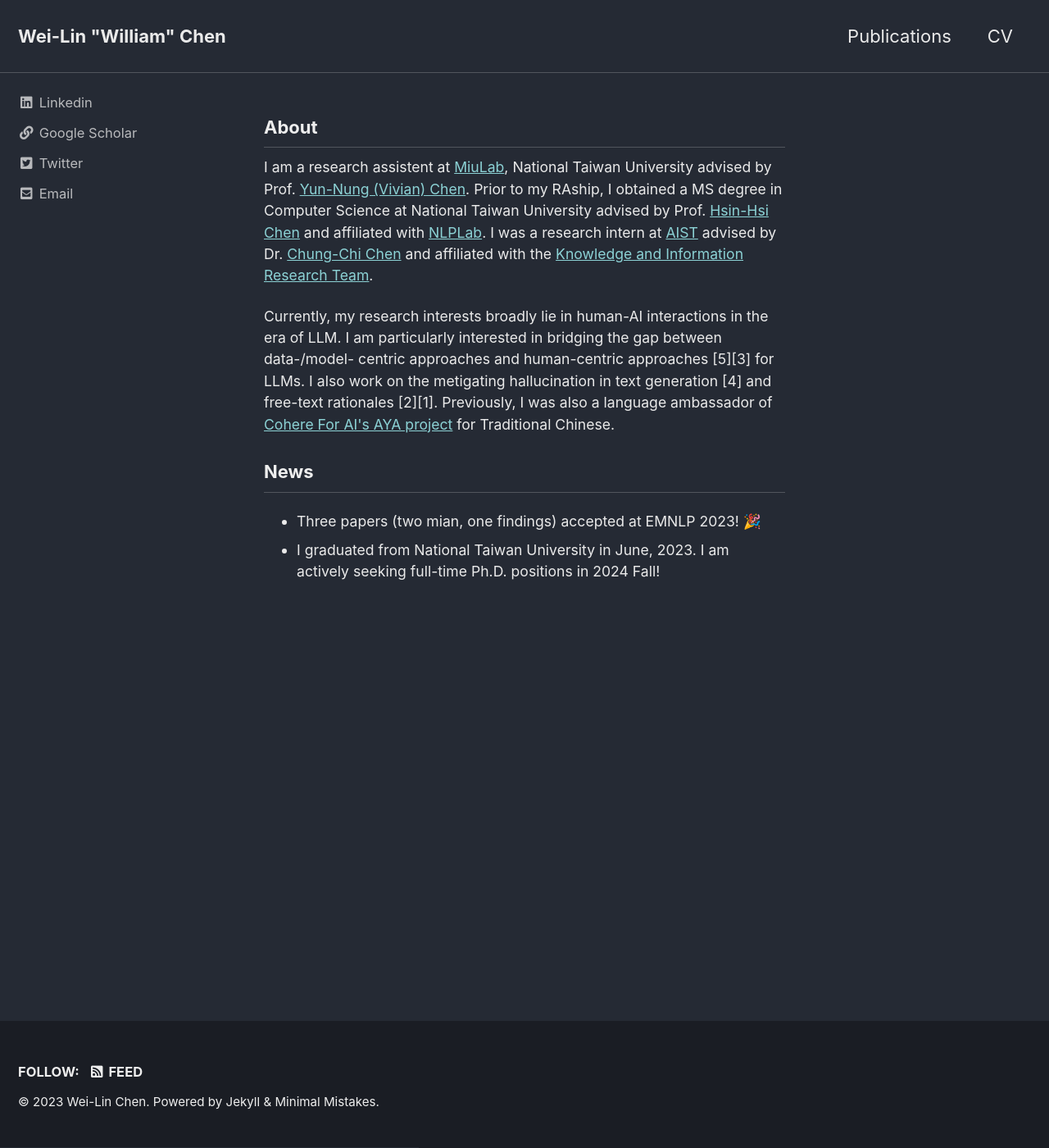
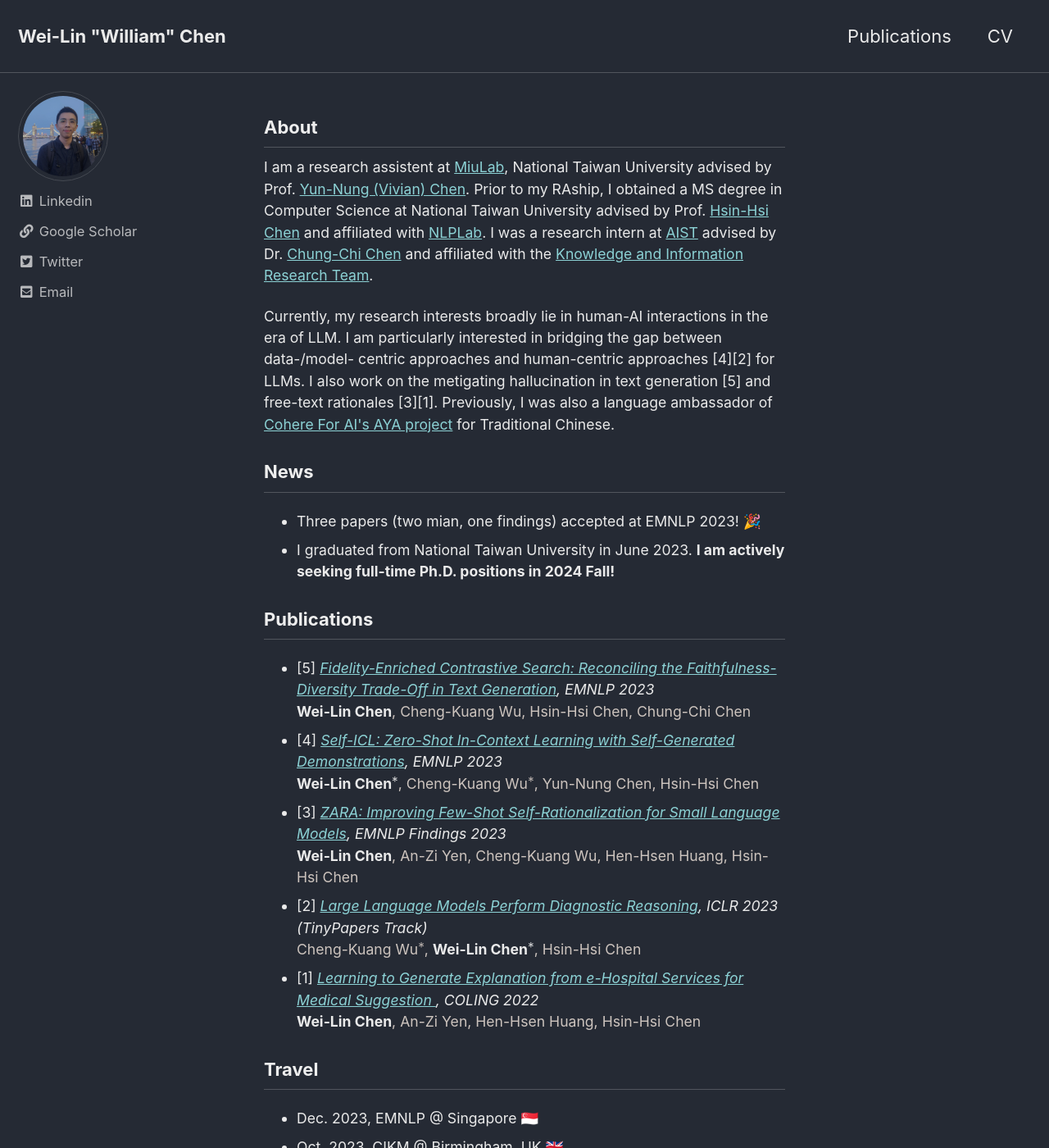
Before and after one commit to wlchen0206/wlchen0206.github.io, a Jekyll site: the page built from index.html, in a window 1280 px wide and 1400 px high. Shown: the whole window at 82% size. Built offline with Jekyll 4.4.1, drawn with Linux system fonts in a browser that asks for light colours; cached includes are drawn as plain includes; formulas are drawn with MathJax 3; the list of posts is cut into pages by our own code; some of the changed text lies outside the part shown.

Commit message:
finish v1

```diff
--- a/_config.yml
+++ b/_config.yml
@@ -105,7 +105,7 @@ analytics:
 # Site Author
 author:
   # name             : "Wei-Lin \"William\" Chen"
-  avatar           : # path of avatar image, e.g. "/assets/images/bio-photo.jpg"
+  avatar             : "/assets/image/profile.jpg"
   # bio              : "I am an **amazing** person."
   # location         : "Somewhere"
   # email            :
--- a/index.html
+++ b/index.html
@@ -2,7 +2,9 @@
 layout: home
 author_profile: true
 ---
-
+<script type="text/javascript" async
+        src="https://cdnjs.cloudflare.com/ajax/libs/mathjax/2.7.7/MathJax.js?config=TeX-MML-AM_CHTML">
+</script>
 <h3 class="archive__subtitle">About</h3>
 <p class="archive__item-excerpt" itemprop="description">
     I am a research assistent at
@@ -21,8 +23,8 @@ author_profile: true
 </p>
 <p class="archive__item-excerpt" itemprop="description">
     Currently, my research interests broadly lie in human-AI interactions in the era of LLM.
-    I am particularly interested in bridging the gap between data-/model- centric approaches and human-centric approaches [5][3] for LLMs.
-    I also work on the metigating hallucination in text generation [4] and free-text rationales [2][1].
+    I am particularly interested in bridging the gap between data-/model- centric approaches and human-centric approaches [4][2] for LLMs.
+    I also work on the metigating hallucination in text generation [5] and free-text rationales [3][1].
     Previously, I was also a language ambassador of
     <a href='https://txt.cohere.com/aya-multilingual/' target='_blank'>Cohere For AI's AYA project</a>
     for Traditional Chinese.
@@ -34,13 +36,72 @@ author_profile: true
         Three papers (two mian, one findings) accepted at EMNLP 2023! 🎉
     </li>
     <li class="archive__item-excerpt">
-        I graduated from National Taiwan University in June, 2023. I am actively seeking full-time Ph.D. positions in 2024 Fall!
+        I graduated from National Taiwan University in June 2023. <b>I am actively seeking full-time Ph.D. positions in 2024 Fall!</b>
     </li>
 </ul>
 
-<!-- <h3 class="archive__subtitle">Publications</h3>
-<p class="archive__item-excerpt" itemprop="description">
-    I graduated from NTU in June, 2023, and am actively seeking for full-time PhD positions in 2024 Fall!
-</p>
+<h3 class="archive__subtitle">Publications</h3>
+<ul>
+    <li class="archive__item-excerpt">
+        [5]
+        <i>
+            <a href='https://arxiv.org/abs/2310.14981' target='_blank'>Fidelity-Enriched Contrastive Search: Reconciling the Faithfulness-Diversity Trade-Off in Text Generation</a>, EMNLP 2023
+        </i>
+        <br>
+        <b>Wei-Lin Chen</b><span style="color:#cdc4be;">, Cheng-Kuang Wu, Hsin-Hsi Chen, Chung-Chi Chen</span>
+    </li>
+    <li class="archive__item-excerpt">
+        [4]
+        <i>
+            <a href='https://arxiv.org/abs/2305.15035' target='_blank'>Self-ICL: Zero-Shot In-Context Learning with Self-Generated Demonstrations</a>, EMNLP 2023
+        </i>
+        <br>
+        <b>Wei-Lin Chen\(^*\)</b><span style="color:#cdc4be;">, Cheng-Kuang Wu\(^*\), Yun-Nung Chen, Hsin-Hsi Chen</span>
+    </li>
+    <li class="archive__item-excerpt">
+        [3]
+        <i>
+            <a href='https://arxiv.org/abs/2305.07355' target='_blank'>ZARA: Improving Few-Shot Self-Rationalization for Small Language Models</a>, EMNLP Findings 2023
+        </i>
+        <br>
+        <b>Wei-Lin Chen</b><span style="color:#cdc4be;">, An-Zi Yen, Cheng-Kuang Wu, Hen-Hsen Huang, Hsin-Hsi Chen</span>
+    </li>
+    <li class="archive__item-excerpt">
+        [2]
+        <i>
+            <a href='https://openreview.net/forum?id=N0lQfjeNWOE' target='_blank'>Large Language Models Perform Diagnostic Reasoning</a>, ICLR 2023 (TinyPapers Track)
+        </i>
+        <br>
+        <span style="color:#cdc4be;">Cheng-Kuang Wu\(^*\), </span><b>Wei-Lin Chen\(^*\)</b><span style="color:#cdc4be;">, Hsin-Hsi Chen</span>
+    </li>
+    <li class="archive__item-excerpt">
+        [1]
+        <i>
+            <a href='https://arxiv.org/abs/2305.15035' target='_blank'>Learning to Generate Explanation from e-Hospital Services for Medical Suggestion
+            </a>, COLING 2022
+        </i>
+        <br>
+        <b>Wei-Lin Chen</b><span style="color:#cdc4be;">, An-Zi Yen, Hen-Hsen Huang, Hsin-Hsi Chen
 
-<h3 class="archive__subtitle">Travel</h3> -->
+        </span>
+    </li>
+</ul>
+
+<h3 class="archive__subtitle">Travel</h3>
+<ul>
+    <li class="archive__item-excerpt">
+        Dec. 2023, EMNLP @ Singapore 🇸🇬
+    </li>
+    <li class="archive__item-excerpt">
+        Oct. 2023, CIKM @ Birmingham, UK 🇬🇧
+    </li>
+    <li class="archive__item-excerpt">
+        July 2023, ACL @ Toronto, Canada 🇨🇦
+    </li>
+    <li class="archive__item-excerpt">
+        May 2023, ICLR @ Kigali, Rwanda 🇷🇼
+    </li>
+    <li class="archive__item-excerpt">
+        Oct. 2022, COLING @ Gyeongju, Korea 🇰🇷
+    </li>
+</ul>
```
Also changed, not shown: assets/image/profile.jpg (added), 4 other files.
